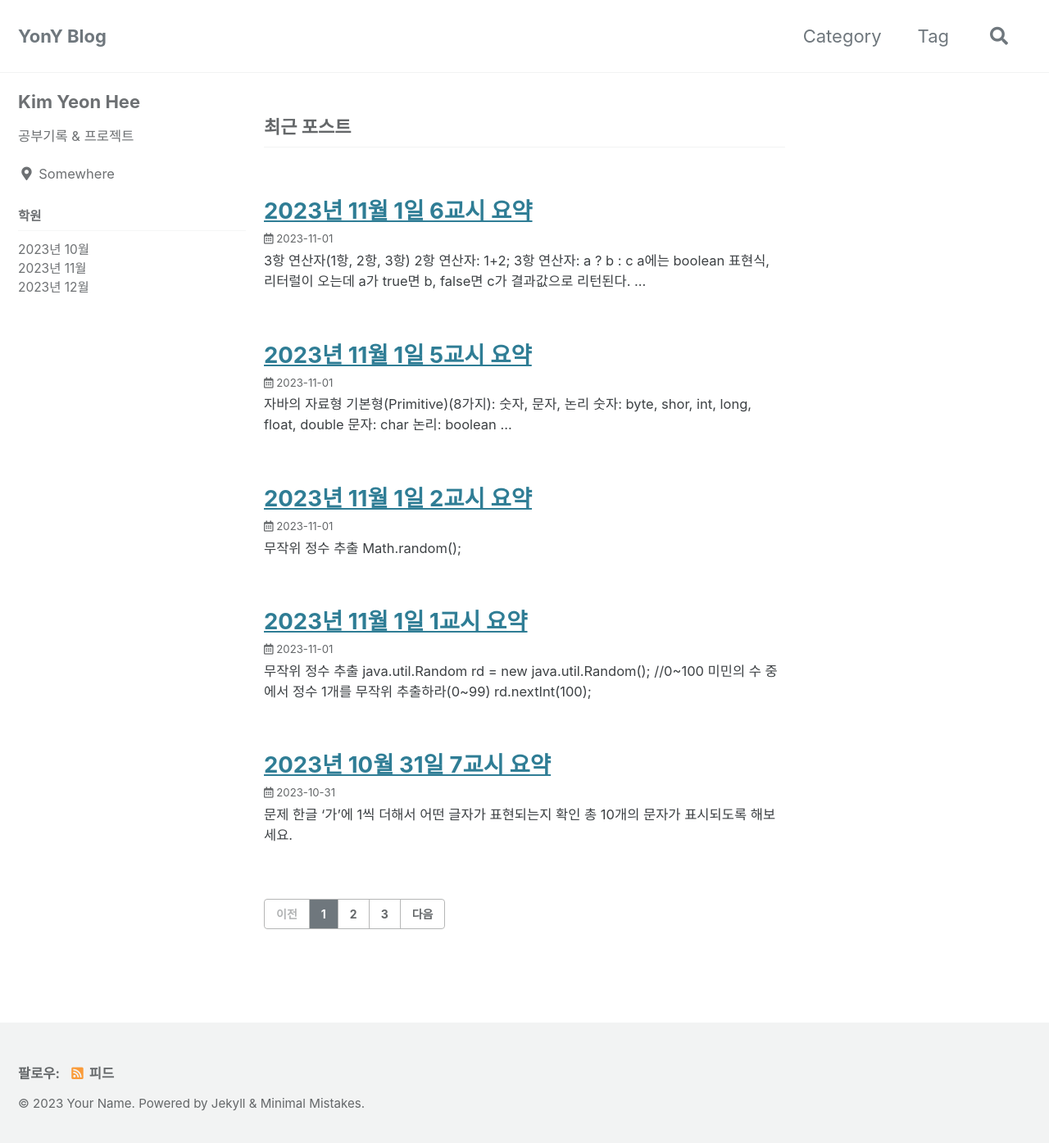
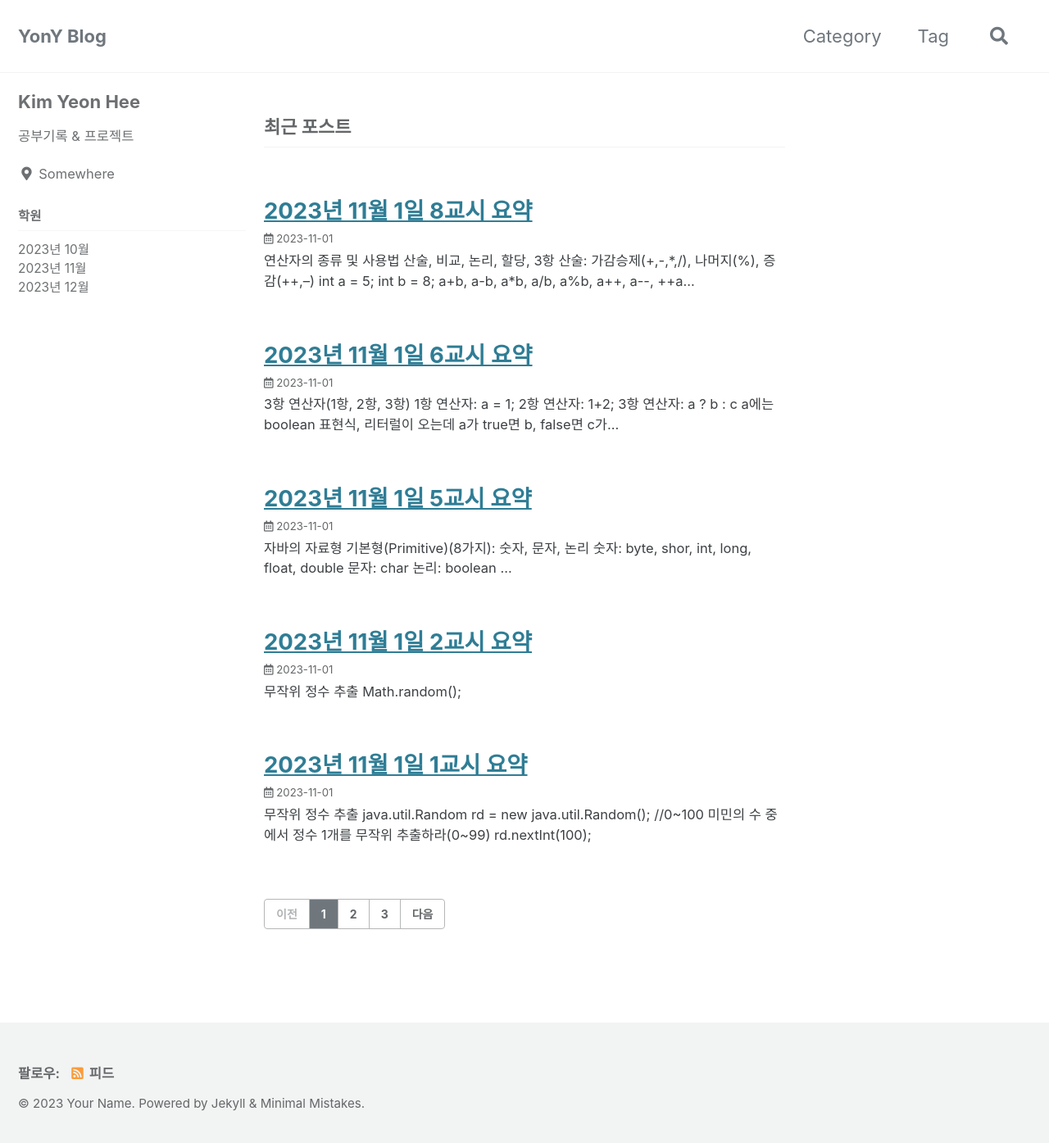
Before and after one commit to YonY-K/YonY-K.github.io, a Jekyll site: the page built from index.html, in a window 1280 px wide and 1400 px high. Shown: the top 1395 px of the window at 82% size. Built offline with Jekyll 4.4.1, drawn with Linux system fonts in a browser that asks for light colours; cached includes are drawn as plain includes; the list of posts is cut into pages by our own code.

Commit message:
posts update

````diff
--- a/school/2311_school/_posts/2023-11-01-6period.md
+++ b/school/2311_school/_posts/2023-11-01-6period.md
@@ -4,6 +4,7 @@ tag: 231101_school
 ---
 
 - 3항 연산자(1항, 2항, 3항)
+  - 1항 연산자: a = 1;
   - 2항 연산자: 1+2;
   - 3항 연산자: a ? b : c
     - a에는 boolean 표현식, 리터럴이 오는데 a가 true면 b, false면 c가 결과값으로 리턴된다.
@@ -25,12 +26,17 @@ rd.nextBoolean(); //임의의 boolean 값이 리턴됨
 결과값을 그 식과 함께 화면에 표시한다.
 ```java
 Random rd = new Random();
+//임의의 boolean 값 저장
 boolean b = rd.nextBoolean();
+//임의의 두 수 저장
 int n1 = rd.nextInt(10);
 int n2 = rd.nextInt(10);
 
+//삼항연산자로 덧셈, 뺄셈 저장
 String o1 = b ? "덧셈" : "뺄셈";
+//삼항연산자로 +, - 저장
 char o2 = b ? '+' : '-';
+//삼항연산자로 결과값 저장
 int result = b ? (n1+n2) : (n1-n2);
 
 //int result = rd.nextBoolean() ? (rd.nextInt(100)+rd.nextInt(100)) : (rd.nextInt(100)-rd.nextInt(100));
@@ -45,10 +51,11 @@ System.out.printf("%d %c %d = %d", n1, o2, n2, result);
 ```java
 //선생님 해답
 Random rd = new Random();
+
 boolean addOrSub = rd.nextBoolean();
-
 int a = rd.nextInt(10);
 int b = rd.nextInt(10);
+
 String title = a + "과(와) " +b+"의 ";
 title += addOrSub ? "덧셈" : "뺄셈";
 
@@ -60,6 +67,7 @@ str = addOrSub ? String.format("%d + %d = %d", a,b,c) : String.format("%d - %d =
 System.out.println(str);
 ```
 <br>
+
 - String.format();
   - printf 와 동일하게 %d(정수), %c(문자), %s(문자열), %b(참/거짓), %f(실수) 사용 가능
 
--- /dev/null
+++ b/school/2311_school/_posts/2023-11-01-8period.md
@@ -0,0 +1,30 @@
+---
+title: "2023년 11월 1일 8교시 요약"
+tag: 231101_school
+---
+
+- 연산자의 종류 및 사용법
+  - 산술, 비교, 논리, 할당, 3항
+  - 산술: 가감승제(+,-,*,/), 나머지(%), 증감(++,--)
+    ```java
+    int a = 5;
+    int b = 8;
+    a+b, a-b, a*b, a/b, a%b, a++, a--, ++a, --a
+    ```
+    나눗셈 할때는 정확한 결과를 원한다면 실수로 계산할
+
+
+### 문제
+위의 나눗셈 결과를 메모리에 저장 후에 계산식과 함께 표시
+
+```java
+double c = b/(double)a;
+System.out.printf("%d / %d = %f", a,b,c);
+```
+<br>
+
+- 키보드에서 입력 받아서 동적인 데이터를 연산에 사용하기
+  - java.util.Scanner kbd = new java.util.Scanner(System.in);
+  - new: Scanner 라는 클래스를 메모리에 로드하고 주소 반환
+  - kbd라고 이름붙인 메모리 공간에는 Scanner의 주소만 올 수 있음
+  - kbd.hashCode() 메소드로 메모리의 주소를 알 수 있음;
````
Also changed, not shown: school/2311_school/_posts/2023-11-01-2period.md (+2 -0 lines).
